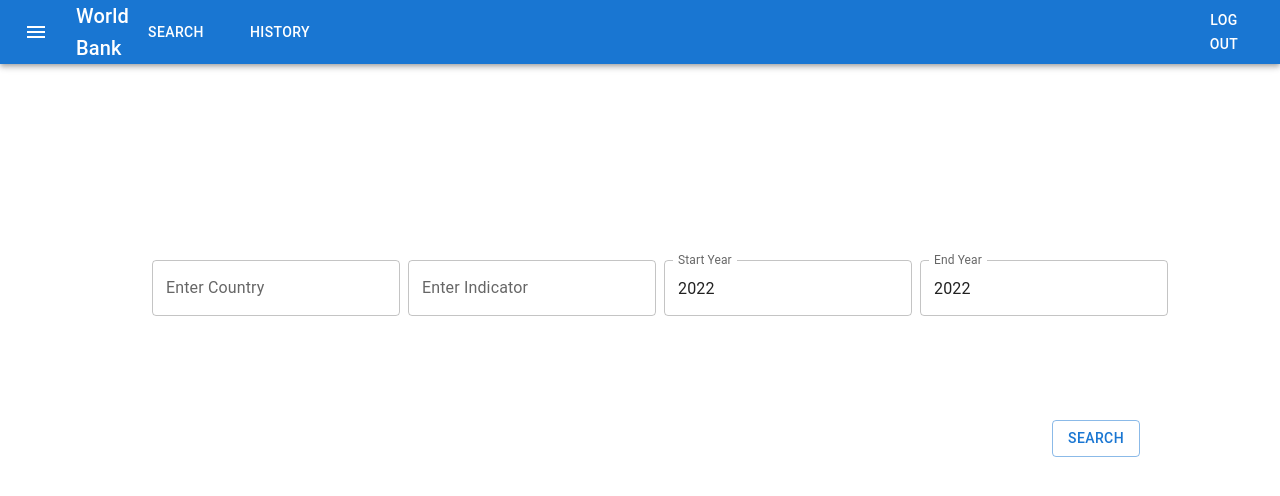
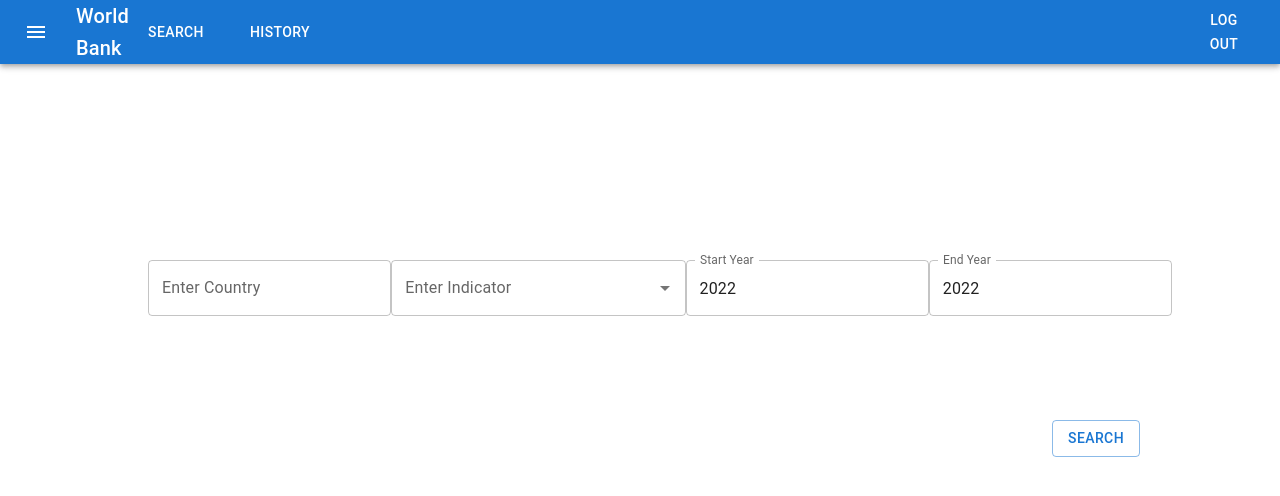
Before and after one commit to s-dilip/youre-fired-worldbank-frontend, a React (Create React App) app in the folder my-app/: page / in a window 1280 px wide. Shown: the top 496 px of the page. Built offline with nearby package versions, Linux system fonts and the light colour scheme; no server answers.

Commit message:
Added an autocomplete for selecting indicators

```diff
--- a/my-app/src/SearchPage.js
+++ b/my-app/src/SearchPage.js
@@ -1,5 +1,6 @@
 import { AppBar } from "@mui/material";
 import TextField from "@mui/material/TextField";
+import Autocomplete from "@mui/material/Autocomplete";
 import TopNavBar from "./components/TopNavBar";
 import YearPicker from "./components/YearPicker";
 import BasicSelect from "./components/YearPicker";
@@ -9,10 +10,15 @@
 export default function SearchPage() {
   //   const [countryList, setCountryList] = useState([{ country: "" }]);
   const [country, setCountry] = useState("");
+  const [indicator, setIndicator] = useState("");
   const [indicators, setIndicators] = useState([]); //This state contains list of all indicators
 
   const onCountryInputChange = (e) => {
     setCountry(e.target.value);
+  };
+
+  const onIndicatorInputChange = (e) => {
+    setIndicator(e.target.value);
   };
 
   async function fetchCountry() {
@@ -34,9 +40,17 @@
   useEffect(() => {
     (async function () {
       const indicatorsList = await fetchIndicators();
-      setIndicators(indicatorsList);
+      let indicatorsArray = [];
+      for (let i = 0; i < indicatorsList.length; i++) {
+        indicatorsArray.push(indicatorsList[i][0]);
+      }
+      setIndicators(indicatorsArray);
     })();
   }, []);
+
+  function logIndicator() {
+    console.log(indicator);
+  }
 
   return (
     <div>
@@ -52,16 +66,25 @@
           />
           {/* <Button variant="outlined">Add Country</Button> */}
         </div>
-        <TextField
-          id="outlined-basic"
-          label="Enter Indicator"
-          variant="outlined"
+        <Autocomplete
+          disablePortal
+          sx={{ width: 300 }}
+          options={indicators}
+          renderInput={(params) => (
+            <TextField
+              {...params}
+              id="outlined-basic"
+              label="Enter Indicator"
+              variant="outlined"
+            />
+          )}
+          onChange={onIndicatorInputChange}
         />
         <YearPicker label="Start Year" />
         <YearPicker label="End Year" />
       </div>
       <div class="searchbutton-container">
-        <Button variant="outlined" onClick={fetchCountry}>
+        <Button variant="outlined" onClick={logIndicator}>
           Search
         </Button>
       </div>
```
